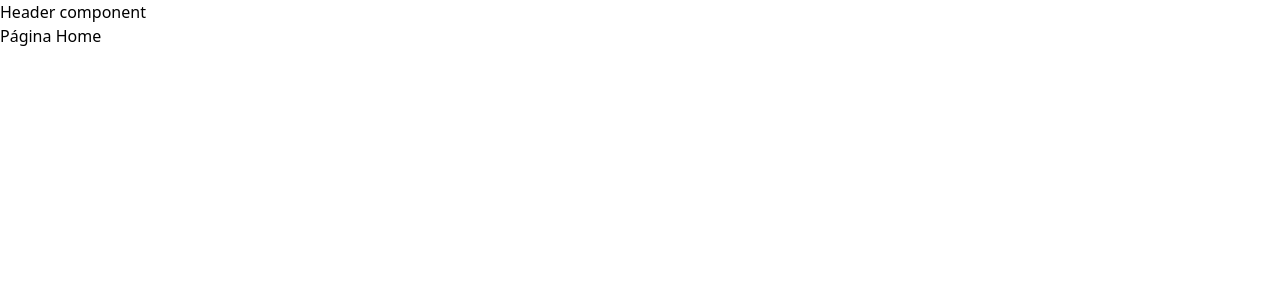
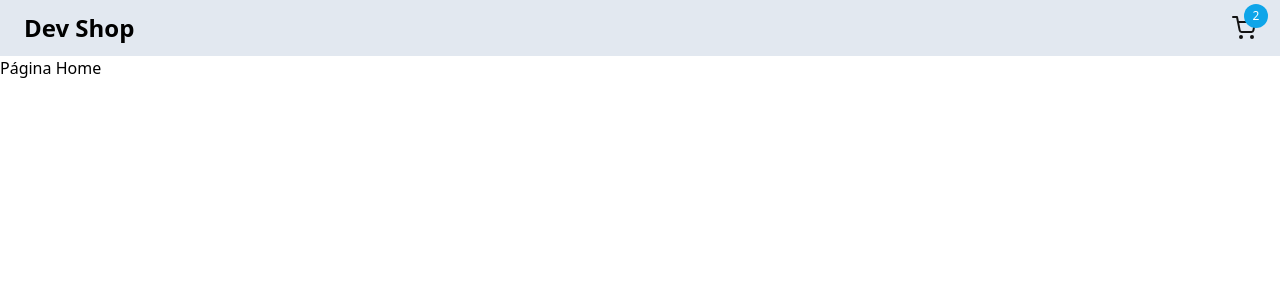
Before and after one commit to RyanSoares7/carrinho, a React (Vite) app: page / in a window 1280 px wide. Shown: the top 300 px of the page. Built offline with nearby package versions, Linux system fonts and the light colour scheme.

Commit message:
feat: Estilizando componente header

```diff
--- a/src/components/header/Header.tsx
+++ b/src/components/header/Header.tsx
@@ -1,7 +1,21 @@
+import { Link } from 'react-router-dom';
+import { FiShoppingCart } from 'react-icons/fi';
+
 export const Header = () => {
   return (
-    <div>
-      <h1>Header component</h1>
-    </div>
+    <header className='w-full px-1 bg-slate-200'>
+      <nav className='w-full max-w-7xl h-14 flex items-center justify-between px-5 mx-auto'>
+        <Link className='font-bold text-2xl' to='/'>
+          Dev Shop
+        </Link>
+
+        <Link className='relative' to='/cart'>
+          <FiShoppingCart size={24} color='#121212' />
+          <span className='absolute -top-3 -right-3 px-2.5 bg-sky-500 rounded-full w-6 h-6 flex items-center justify-center text-white text-xs'>
+            2
+          </span>
+        </Link>
+      </nav>
+    </header>
   );
 };
```
